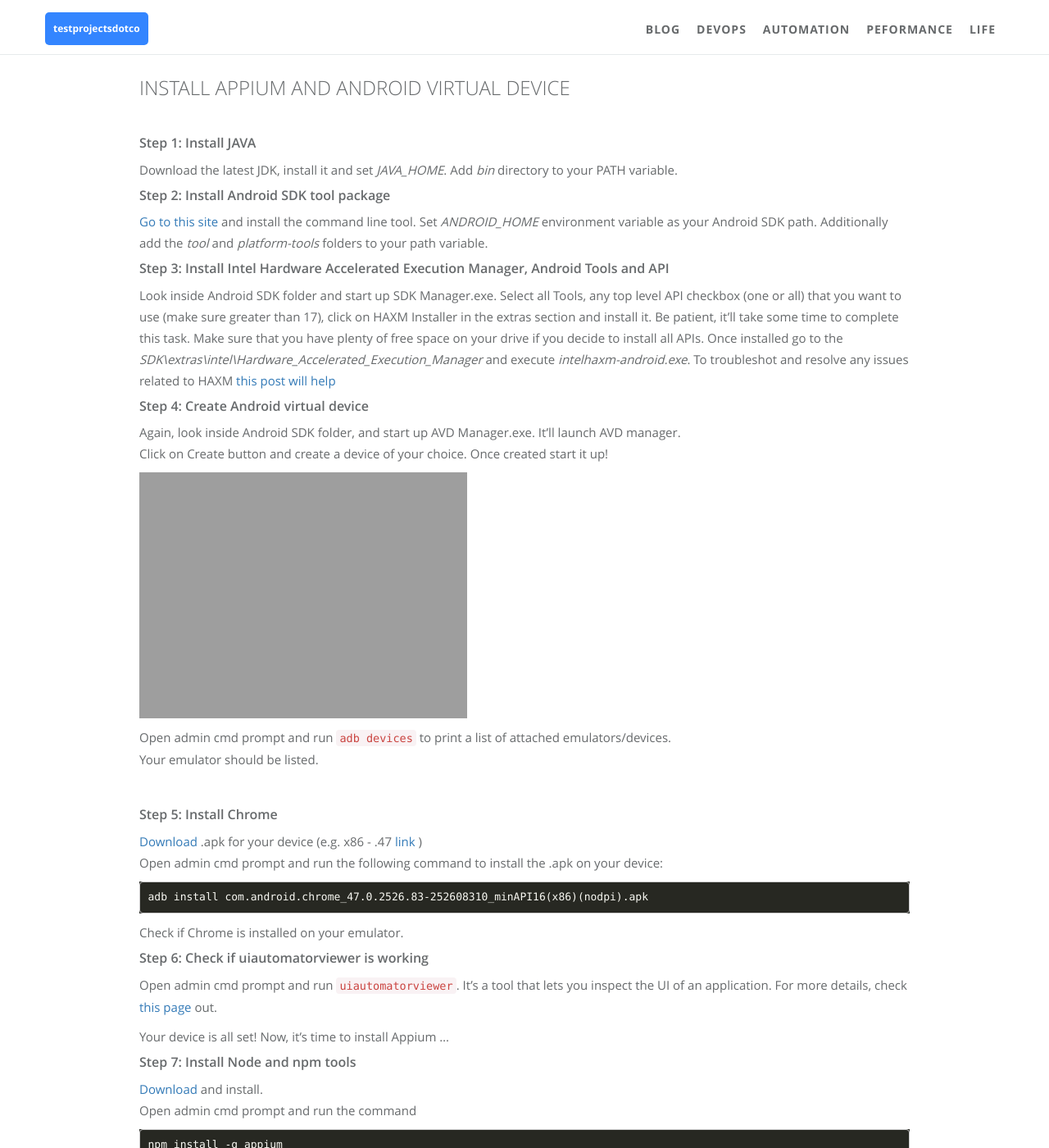
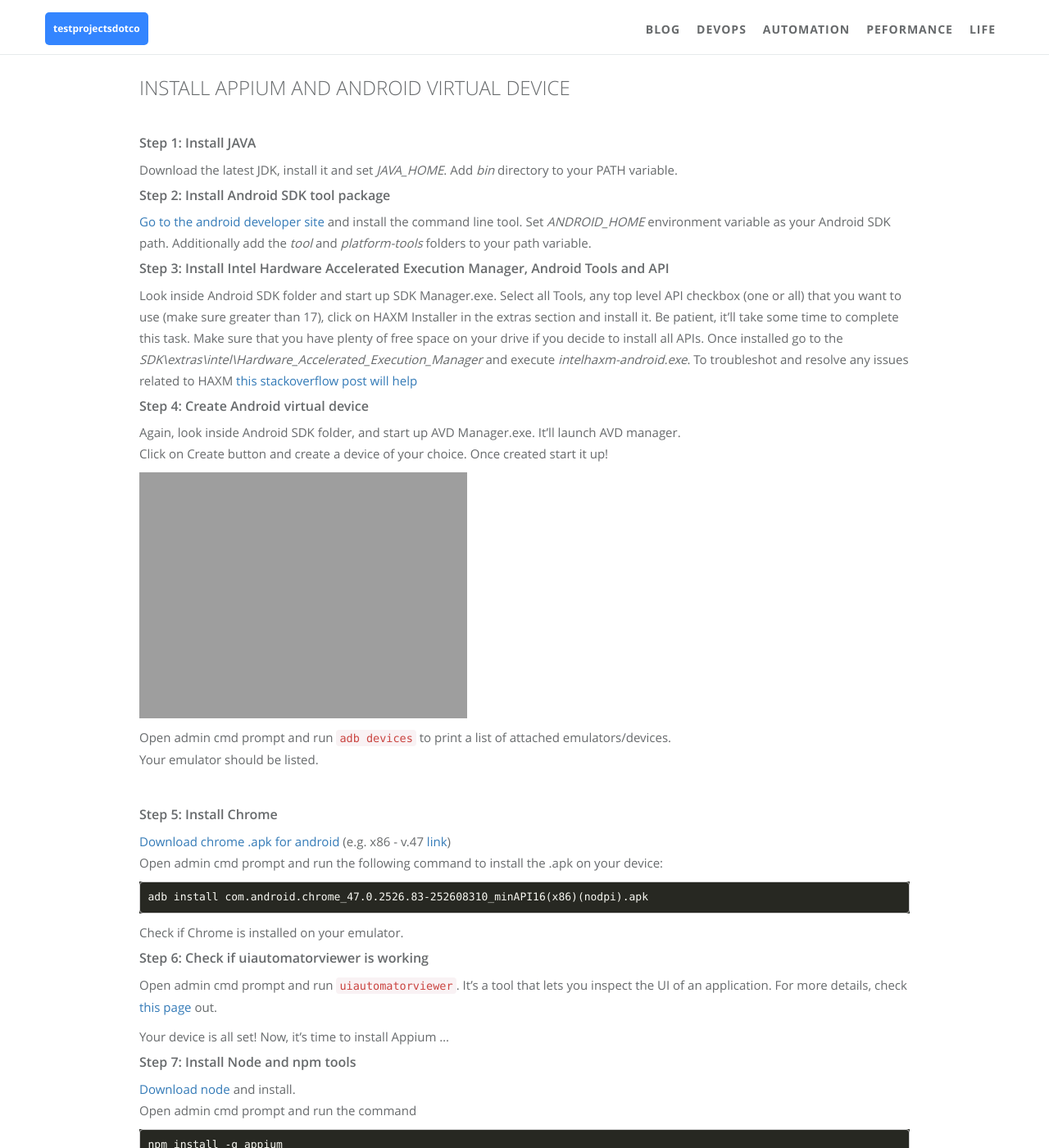
Before and after one commit to rafalf/personal, a Jekyll site: the page built from _posts/2016-10-20-appium-installation-python-chrome.md, in a window 1280 px wide and 1400 px high, scrolled down 822 px. Shown: the whole window at 82% size. Built offline with Jekyll 4.4.1, drawn with Linux system fonts in a browser that asks for light colours; comment, search, counter and statistics services are not loaded; some of the changed text lies outside the part shown.

Commit message:
improving links

````diff
--- a/_posts/2016-10-20-appium-installation-python-chrome.md
+++ b/_posts/2016-10-20-appium-installation-python-chrome.md
@@ -22,11 +22,11 @@ Appium is an open source test automation framework for use with native, hybrid a
 Download the latest JDK, install it and set _JAVA_HOME_. Add _bin_ directory to your PATH variable.
 
 ### Step 2: Install Android SDK tool package
-[Go to this site](https://developer.android.com/studio/index.html) and install the command line tool. Set _ANDROID_HOME_ environment variable as your Android SDK path. Additionally add the _tool_ and _platform-tools_ folders to your path variable.
+[Go to the android developer site](https://developer.android.com/studio/index.html) and install the command line tool. Set _ANDROID_HOME_ environment variable as your Android SDK path. Additionally add the _tool_ and _platform-tools_ folders to your path variable.
 
 ### Step 3: Install Intel Hardware Accelerated Execution Manager, Android Tools and API
 Look inside Android SDK folder and start up SDK Manager.exe. Select all Tools, any top level API checkbox (one or all) that you want to use (make sure greater than 17), click on HAXM Installer in the extras section and install it. Be patient, it'll take some time to complete this task. Make sure that you have plenty of free space on your drive if you decide to install all APIs. Once installed go to the _SDK\extras\intel\Hardware_Accelerated_Execution_Manager_ and execute _intelhaxm-android.exe_.
-To troubleshot and resolve any issues related to HAXM [this post will help](http://stackoverflow.com/questions/26355645/error-in-launching-avd-with-amd-processor)
+To troubleshot and resolve any issues related to HAXM [this stackoverflow post will help](http://stackoverflow.com/questions/26355645/error-in-launching-avd-with-amd-processor)
 
 ### Step 4: Create Android virtual device
 Again, look inside Android SDK folder, and start up AVD Manager.exe. It'll launch AVD manager.
@@ -41,7 +41,7 @@ Your emulator should be listed.
 &nbsp;
 
 ### Step 5: Install Chrome
-[Download](http://www.apkmirror.com/uploads/?q=chrome) .apk for your device (e.g. x86 - .47 [link](http://www.apkmirror.com/apk/google-inc/chrome/chrome-47-0-2526-83-release/) )
+[Download chrome .apk for android](http://www.apkmirror.com/uploads/?q=chrome) (e.g. x86 - v.47 [link](http://www.apkmirror.com/apk/google-inc/chrome/chrome-47-0-2526-83-release/))
 Open admin cmd prompt and run the following command to install the .apk on your device:
 
 ```
@@ -55,7 +55,7 @@ Open admin cmd prompt and run `uiautomatorviewer`. It's a tool that lets you ins
 Your device is all set! Now, it's time to install Appium ...
 
 ### Step 7: Install Node and npm tools
-[Download](https://nodejs.org/en/download/) and install.
+[Download node](https://nodejs.org/en/download/) and install.
 Open admin cmd prompt and run the command
 
 ```
````
Also changed, not shown: other parts of _posts/2016-10-20-appium-installation-python-chrome.md (+1 -1 lines), _posts/2016-09-23-webdriver-css.md (+3 -4 lines).
